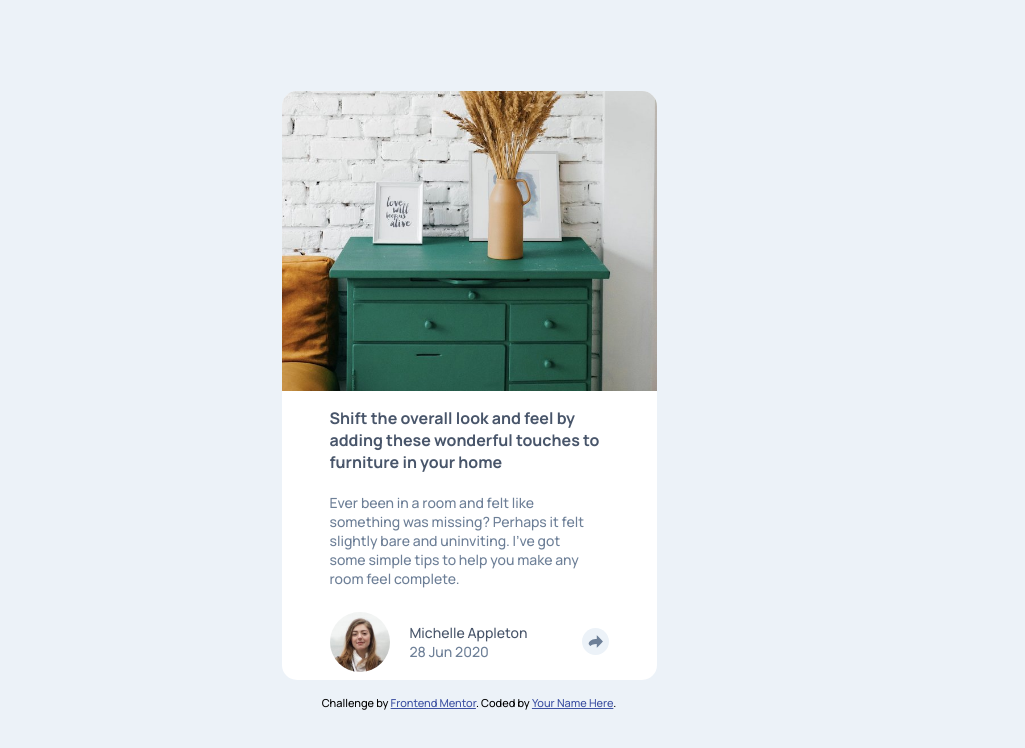
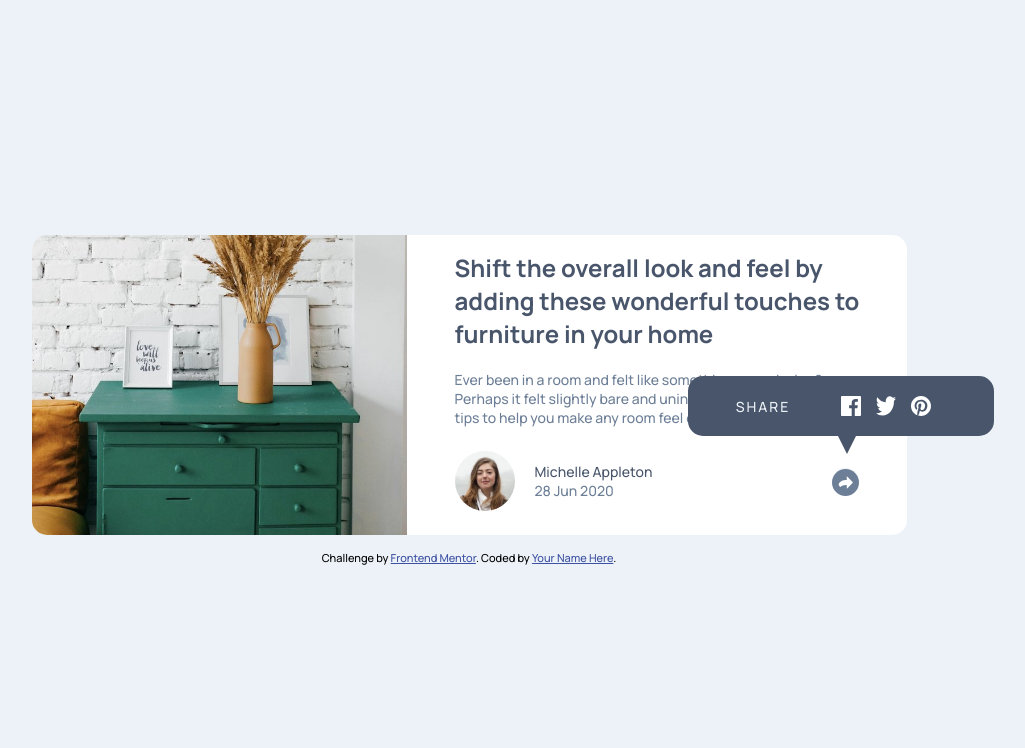
Before and after one commit to AlexdelCarmen/article-preview, a plain HTML site: page index.html in a window 1536 px wide. Shown: the whole page, without its empty margins (299-1324 px from the left). Drawn offline with Linux system fonts and the light colour scheme.

Commit message:
Create media query for desktop layout.

```diff
--- a/index.html
+++ b/index.html
@@ -31,6 +31,7 @@
         alt="Drawer with decorations on top"
         class="preview-img"
       />
+      <div class="preview-wrapper">
         <div class="preview-text">
           <p class="big-text">
             Shift the overall look and feel by adding these wonderful touches to
@@ -43,7 +44,6 @@
           </p>
         </div>
           <div class="info-container">
-
               <div class="author-wrapper">
                 <img
                   src="./images/avatar-michelle.jpg"
@@ -61,7 +61,7 @@
               class="share-icon light"
             />
           </div>
-        <div class="share-container invisible">
+          <div class="share-container">
             <p class="share-text">Share</p>
             <div class="social-media-icons">
               <img
@@ -86,6 +86,7 @@
               class="share-icon dark"
             />
           </div>
+      </div>
 
     </div>
 
--- a/script.js
+++ b/script.js
@@ -0,0 +1,18 @@
+const shareButton1 = document.querySelector(".light");
+const shareButton2 = document.querySelector(".dark");
+
+
+
+const shareContainer = document.querySelector(".share-container");
+
+const infoContainer = document.querySelector(".info-container");
+
+shareButton1.addEventListener("click", ()=> {
+    shareContainer.classList.toggle("invisible");
+
+})
+
+shareButton2.addEventListener("click", ()=> {
+    shareContainer.classList.toggle("invisible");
+
+})
--- a/style.css
+++ b/style.css
@@ -43,6 +43,7 @@ body {
   background-color: var(--light);
   border-radius: 15px;
   color: var(--dark-blue1);
+  position: relative;
 }
 
 .preview-img {
@@ -101,17 +102,21 @@ body {
 }
 
 .share-container {
-    background-color: var(--gray-blue);
+    background-color: var(--dark-blue1);
     display: flex;
     align-items: center;
     justify-content: space-between;
     padding: 20px 3rem;
     border-radius: 0 0 15px 15px;
+    position: absolute;
+    top: 89%;
+    width: 100%;
 }
 
 .share-text {
     text-transform: uppercase;
     letter-spacing: 2px;
+    color: var(--light-gray-blue);
 }
 
 .social-media-icons {
@@ -130,3 +135,56 @@ body {
 .invisible {
     display: none;
 }
+
+@media screen and (min-width: 1440px) {
+
+  .article-preview-container {
+    display: flex;
+    width: 45%;
+    max-width: 1440px;
+    min-width: 875px;
+  }
+
+  .preview-img {
+    max-height: 375px;
+    border-radius: 15px 0 0 15px;
+  }
+
+  .big-text {
+    font-size: 24px;
+  }
+    .small-text {
+      padding-right: 0.5rem;
+    }
+
+    .preview-text {
+      padding-right: 2rem;
+    }
+
+  .share-container {
+    position: absolute;
+    top: 47%;
+    width: 35%;
+    border-radius: 15px;
+    left: 75%;
+  }
+
+  .share-container::after {
+    content: "";
+    width: 30px;
+    height: 30px;
+    background-color: var(--dark-blue1);
+    position: absolute;
+    top: 80%;
+    left: 47%;
+    clip-path: polygon(0% 100%, 100% 100%,50% 0%);
+    transform: rotate(180deg);
+  }
+
+
+  .dark {
+    position: absolute;
+    top: 155%;
+    left: 47%;
+  }
+}
```
Lines whose indentation alone changed are shown as unchanged.
